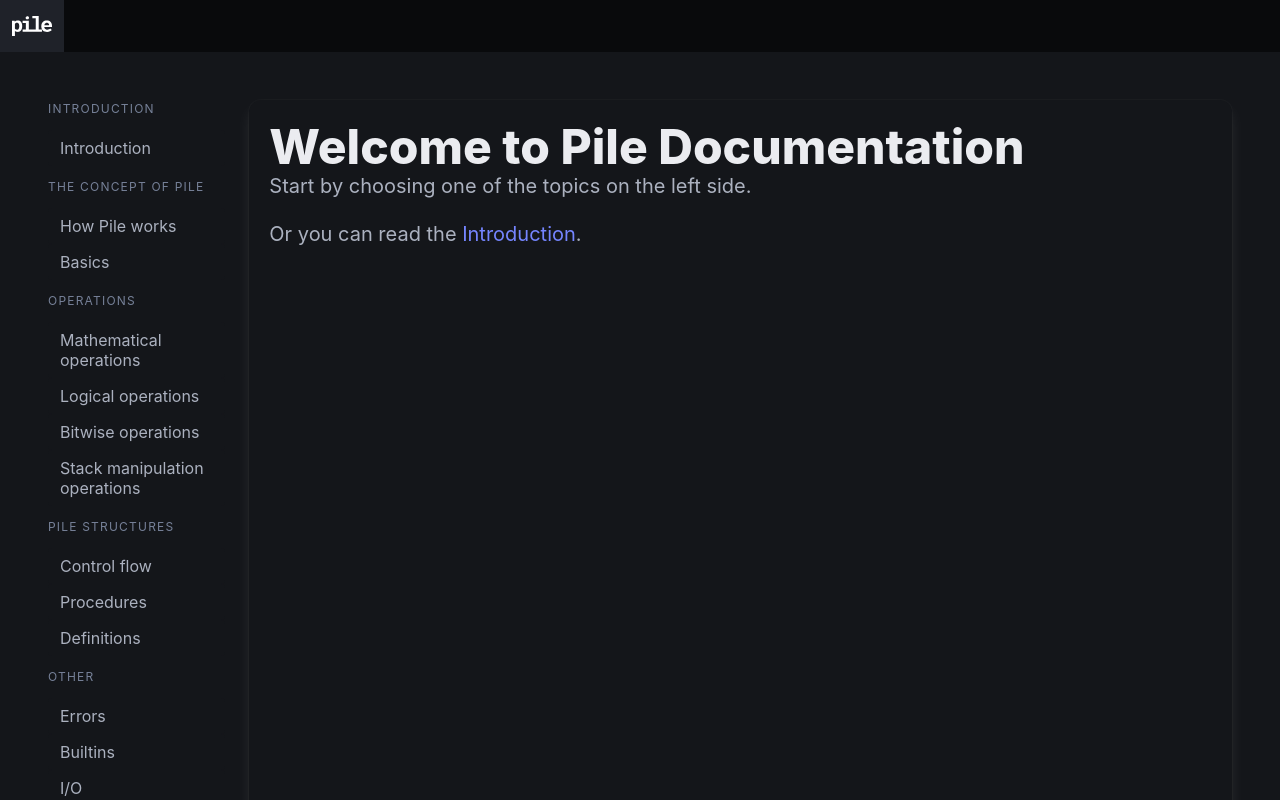
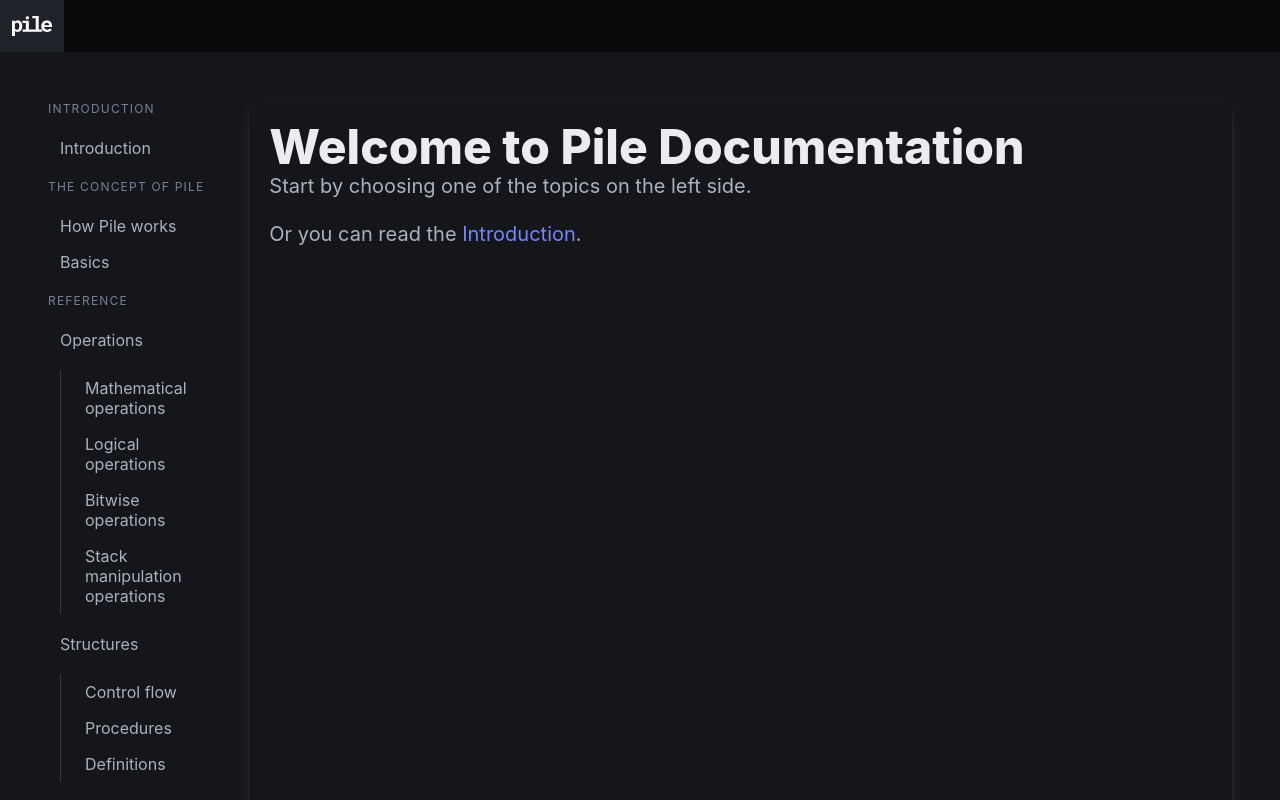
Before and after one commit to marc-dantas/pile-online, a Next.js app: page /docs in a window 1280 px wide. Shown: the top 800 px of the page. Built offline with nearby package versions, Linux system fonts and the light colour scheme.

Commit message:
better sidebar

```diff
--- a/src/components/DocsSidebar.tsx
+++ b/src/components/DocsSidebar.tsx
@@ -30,7 +30,9 @@ export default function DocsSidebar({ children }: DocsSidebarProps) {
                             <a href="/docs/basics" className={isActive("/docs/basics")}>Basics</a>
                         </li>
                     </SidebarGroup>
-                    <SidebarGroup title="Operations">
+                    <SidebarGroup title="Reference">
+                        <li>
+                            <SidebarGroup is_grouped={true} title="Operations">
                                 <li>
                                     <a href="/docs/math" className={isActive("/docs/math")}>Mathematical operations</a>
                                 </li>
@@ -44,7 +46,9 @@ export default function DocsSidebar({ children }: DocsSidebarProps) {
                                     <a href="/docs/stack" className={isActive("/docs/stack")}>Stack manipulation operations</a>
                                 </li>
                             </SidebarGroup>
-                    <SidebarGroup title="Pile Structures">
+                        </li>
+                        <li>
+                            <SidebarGroup is_grouped title="Structures">
                                 <li>
                                     <a href="/docs/controlflow" className={isActive("/docs/controlflow")}>Control flow</a>
                                 </li>
@@ -55,13 +59,15 @@ export default function DocsSidebar({ children }: DocsSidebarProps) {
                                     <a href="/docs/defs" className={isActive("/docs/defs")}>Definitions</a>
                                 </li>
                             </SidebarGroup>
-                    <SidebarGroup title="Other">
+                        </li>
                         <li>
                             <a href="/docs/error" className={isActive("/docs/error")}>Errors</a>
                         </li>
                         <li>
                             <a href="/docs/builtins" className={isActive("/docs/builtins")}>Builtins</a>
                         </li>
+                    </SidebarGroup>
+                    <SidebarGroup title="Other">
                         <li>
                             <a href="/docs/io" className={isActive("/docs/io")}>I/O</a>
                         </li>
--- a/src/components/Sidebar.tsx
+++ b/src/components/Sidebar.tsx
@@ -4,30 +4,33 @@ export interface SidebarProps {
     children: ReactNode,
 }
 
-export interface SidebarLabelProps {
-    title: string,
-}
-
-export function SidebarLabel({ title }: SidebarLabelProps) {
-    return (
-        <p className="menu-label">{title}</p>
-    )
-}
-
 export interface SidebarGroupProps {
     children: ReactNode,
     title: string,
+    is_grouped?: boolean,
 }
 
-export function SidebarGroup({ children, title }: SidebarGroupProps) {
+export function SidebarGroup({ is_grouped, children, title }: SidebarGroupProps) {
+    if (is_grouped === undefined || is_grouped === false) {
         return (
             <>
-            <SidebarLabel title={title} />
+
+                <p className="menu-label">{title}</p>
                 <ul className="menu-list">
                     {children}
                 </ul>
             </>
         )
+    } else {
+        return (
+            <>
+                <a>{title}</a>
+                <ul className="menu-list">
+                    {children}
+                </ul>
+            </>
+        )
+    }
 }
 
 export default function Sidebar({ children }: SidebarProps) {
```
Lines whose indentation alone changed are shown as unchanged.
